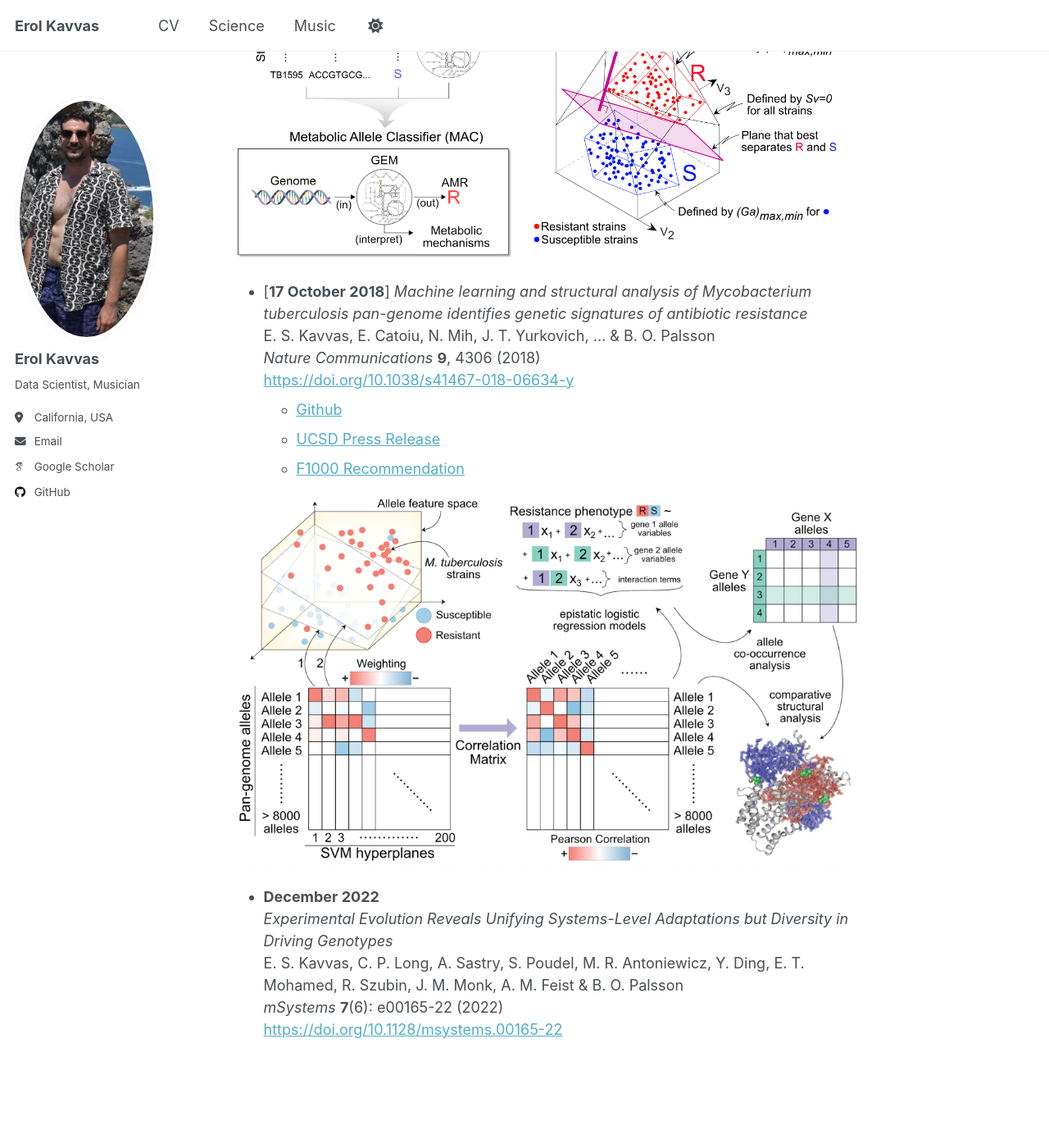
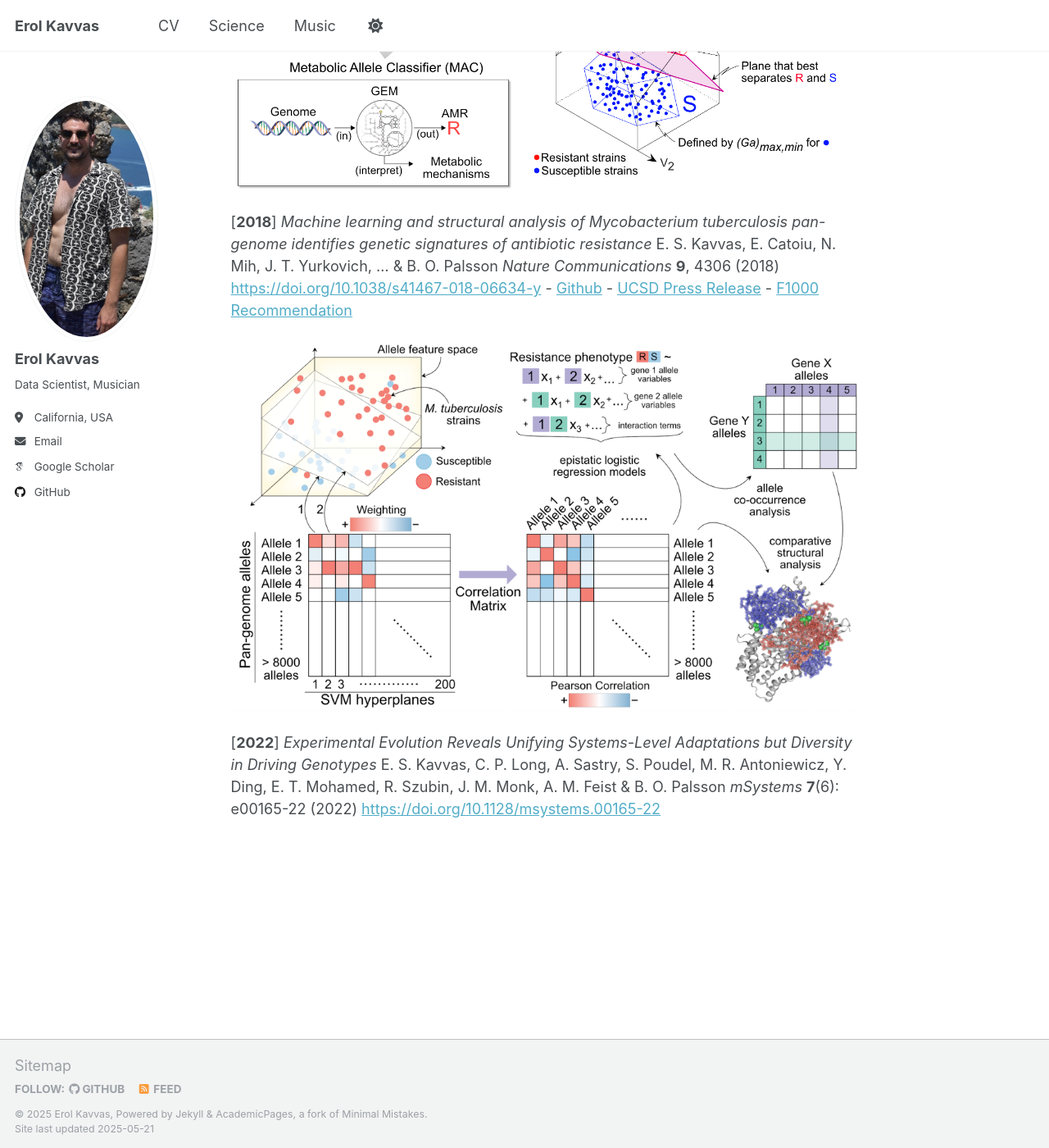
Before and after one commit to erolkavvas/erolkavvas.github.io, a Jekyll site: the page built from _pages/publications.md, in a window 1280 px wide and 1400 px high, scrolled down 440 px. Shown: the whole window at 82% size. Built offline with Jekyll 4.4.1, drawn with Linux system fonts in a browser that asks for light colours; some web fonts are replaced.

Commit message:
update science page

```diff
--- a/_pages/publications.md
+++ b/_pages/publications.md
@@ -13,27 +13,16 @@ yooo, You can find my articles on [**my Google Scholar profile**](https://schola
 
 Some papers are highlighted below,
 
-- [**22 May 2020**] *A biochemically-interpretable machine learning classifier for microbial GWAS*
-  E. S. Kavvas, L. Yang, J. M. Monk, D. Heckmann, … & B. O. Palsson
-  _Nature Communications_ **11**, 2580 (2020)
-   [https://doi.org/10.1038/s41467-020-16310-9](https://www.nature.com/articles/s41467-020-16310-9)
+[**2020**] *A biochemically-interpretable machine learning classifier for microbial GWAS*  E. S. Kavvas, L. Yang, J. M. Monk, D. Heckmann, … & B. O. Palsson _Nature Communications_ **11**, 2580 (2020) [https://doi.org/10.1038/s41467-020-16310-9](https://www.nature.com/articles/s41467-020-16310-9)
     - [Github](https://github.com/erolkavvas/metabolic-allele-classifiers)
 
 ![Erol MAC]({{ "/images/publications__MAC_overview.png" | prepend: site.baseurl }})
 
-
-- [**17 October 2018**] *Machine learning and structural analysis of Mycobacterium tuberculosis pan-genome identifies genetic signatures of antibiotic resistance*
-  E. S. Kavvas, E. Catoiu, N. Mih, J. T. Yurkovich, … & B. O. Palsson
-  _Nature Communications_ **9**, 4306 (2018)
-  [https://doi.org/10.1038/s41467-018-06634-y](https://www.nature.com/articles/s41467-018-06634-y)
+[**2018**] *Machine learning and structural analysis of Mycobacterium tuberculosis pan-genome identifies genetic signatures of antibiotic resistance* E. S. Kavvas, E. Catoiu, N. Mih, J. T. Yurkovich, … & B. O. Palsson _Nature Communications_ **9**, 4306 (2018) [https://doi.org/10.1038/s41467-018-06634-y](https://www.nature.com/articles/s41467-018-06634-y)
     - [Github](https://github.com/erolkavvas/microbial_AMR_ML)
     - [UCSD Press Release](https://today.ucsd.edu/story/machine_learning_identifies_antibiotic_resistance_genes_in_tuberculosis_causing_bacteria)
     - [F1000 Recommendation](https://archive.connect.h1.co/article/734245483/)
 
 ![Erol MAC]({{ "/images/publications__SVM_overview.png" | prepend: site.baseurl }})
 
-- **December 2022**
-  *Experimental Evolution Reveals Unifying Systems-Level Adaptations but Diversity in Driving Genotypes*
-  E. S. Kavvas, C. P. Long, A. Sastry, S. Poudel, M. R. Antoniewicz, Y. Ding, E. T. Mohamed, R. Szubin, J. M. Monk, A. M. Feist & B. O. Palsson
-  _mSystems_ **7**(6): e00165-22 (2022)
-  [https://doi.org/10.1128/msystems.00165-22](https://journals.asm.org/doi/10.1128/msystems.00165-22)
+[**2022**] *Experimental Evolution Reveals Unifying Systems-Level Adaptations but Diversity in Driving Genotypes* E. S. Kavvas, C. P. Long, A. Sastry, S. Poudel, M. R. Antoniewicz, Y. Ding, E. T. Mohamed, R. Szubin, J. M. Monk, A. M. Feist & B. O. Palsson _mSystems_ **7**(6): e00165-22 (2022) [https://doi.org/10.1128/msystems.00165-22](https://journals.asm.org/doi/10.1128/msystems.00165-22)
```
